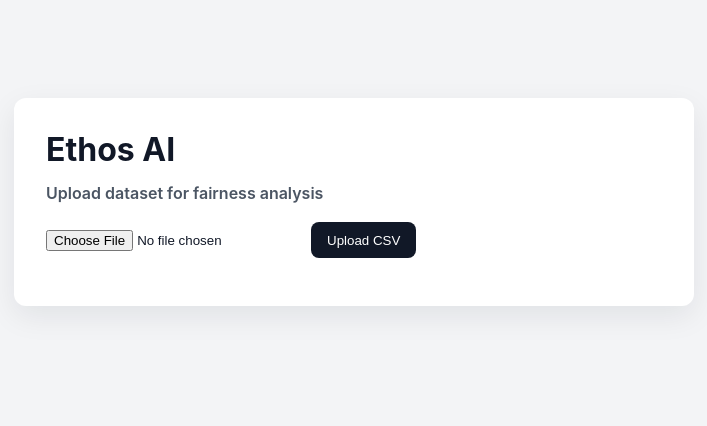
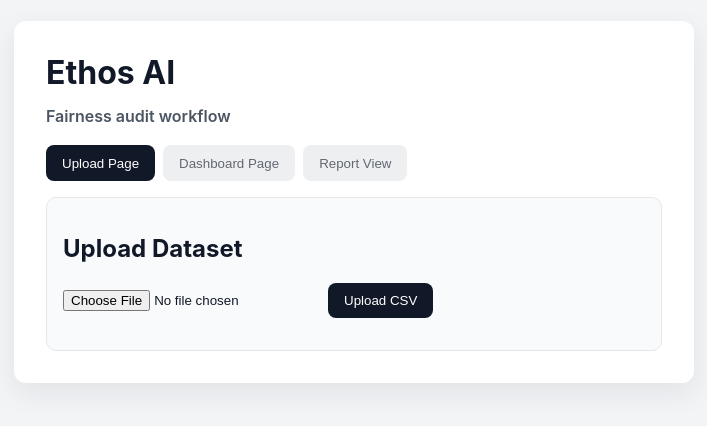
Before and after one commit to aadi-joshi/ethos, a React (Vite) app in the folder frontend/: page / in a window 1280 px wide. Shown: the part 198-624 px from the top of the page, without its empty margins (286-993 px from the left). Built offline with nearby package versions, Linux system fonts and the light colour scheme.

Commit message:
feat: complete frontend dashboard

```diff
--- a/frontend/src/App.jsx
+++ b/frontend/src/App.jsx
@@ -11,6 +11,9 @@
 } from "recharts";
 
 const API_BASE_URL = "http://127.0.0.1:8000";
+const VIEW_UPLOAD = "upload";
+const VIEW_DASHBOARD = "dashboard";
+const VIEW_REPORT = "report";
 
 function getBiasBadge(metricName, value) {
   if (metricName === "disparate_impact_ratio") {
@@ -33,9 +36,11 @@
 }
 
 function App() {
+  const [activeView, setActiveView] = useState(VIEW_UPLOAD);
   const [selectedFile, setSelectedFile] = useState(null);
   const [result, setResult] = useState(null);
   const [analysisResult, setAnalysisResult] = useState(null);
+  const [reportSnapshot, setReportSnapshot] = useState(null);
   const [errorMessage, setErrorMessage] = useState("");
   const [analysisError, setAnalysisError] = useState("");
   const [isLoading, setIsLoading] = useState(false);
@@ -57,6 +62,7 @@
     setSelectedFile(file);
     setResult(null);
     setAnalysisResult(null);
+    setReportSnapshot(null);
     setErrorMessage("");
     setAnalysisError("");
   };
@@ -95,6 +101,7 @@
       setTargetColumn(detectedColumns[0] ?? "");
       setSensitiveAttribute(detectedColumns[1] ?? detectedColumns[0] ?? "");
       setGroundTruthColumn("");
+      setActiveView(VIEW_DASHBOARD);
     } catch (error) {
       setErrorMessage(error.message);
     } finally {
@@ -133,6 +140,13 @@
       }
 
       setAnalysisResult(payload);
+      setReportSnapshot({
+        summary: {
+          risk_level: "pending",
+          generated_at: new Date().toISOString(),
+        },
+        metrics: payload,
+      });
     } catch (error) {
       setAnalysisError(error.message);
     } finally {
@@ -177,8 +191,37 @@
     <main className="page">
       <section className="card">
         <h1>Ethos AI</h1>
-        <p className="subtext">Upload dataset for fairness analysis</p>
+        <p className="subtext">Fairness audit workflow</p>
 
+        <nav className="top-nav">
+          <button
+            type="button"
+            className={activeView === VIEW_UPLOAD ? "tab tab-active" : "tab"}
+            onClick={() => setActiveView(VIEW_UPLOAD)}
+          >
+            Upload Page
+          </button>
+          <button
+            type="button"
+            className={activeView === VIEW_DASHBOARD ? "tab tab-active" : "tab"}
+            onClick={() => setActiveView(VIEW_DASHBOARD)}
+            disabled={!result}
+          >
+            Dashboard Page
+          </button>
+          <button
+            type="button"
+            className={activeView === VIEW_REPORT ? "tab tab-active" : "tab"}
+            onClick={() => setActiveView(VIEW_REPORT)}
+            disabled={!analysisResult}
+          >
+            Report View
+          </button>
+        </nav>
+
+        {activeView === VIEW_UPLOAD && (
+          <section className="panel">
+            <h2>Upload Dataset</h2>
             <form className="upload-form" onSubmit={onUpload}>
               <input type="file" accept=".csv" onChange={onFileChange} />
               <button type="submit" disabled={isLoading}>
@@ -189,6 +232,17 @@
             {errorMessage && <p className="error">{errorMessage}</p>}
 
             {result && (
+              <>
+                <p className="success-text">Dataset uploaded successfully.</p>
+                <button type="button" onClick={() => setActiveView(VIEW_DASHBOARD)}>
+                  Go to Dashboard
+                </button>
+              </>
+            )}
+          </section>
+        )}
+
+        {activeView === VIEW_DASHBOARD && result && (
           <section className="result">
             <h2>Dataset Summary</h2>
 
@@ -398,7 +452,31 @@
                     ))}
                   </ul>
                 )}
+
+                <button type="button" onClick={() => setActiveView(VIEW_REPORT)}>
+                  Open Report View
+                </button>
               </section>
+            )}
+          </section>
+        )}
+
+        {activeView === VIEW_REPORT && (
+          <section className="panel">
+            <h2>Report View</h2>
+            {!reportSnapshot ? (
+              <p>Run bias analysis from Dashboard to prepare report content.</p>
+            ) : (
+              <>
+                <p>
+                  Risk Level: <strong>{reportSnapshot.summary.risk_level}</strong>
+                </p>
+                <p>Generated At: {reportSnapshot.summary.generated_at}</p>
+                <p>
+                  Report is prepared from the latest analysis. Next step will connect this view
+                  to backend report, explanation, and recommendation APIs.
+                </p>
+              </>
             )}
           </section>
         )}
--- a/frontend/src/styles.css
+++ b/frontend/src/styles.css
@@ -68,6 +68,28 @@
 .error {
   color: #b91c1c;
   font-weight: 600;
+}
+
+.success-text {
+  color: #166534;
+  font-weight: 600;
+}
+
+.top-nav {
+  display: flex;
+  gap: 0.5rem;
+  flex-wrap: wrap;
+  margin-bottom: 1rem;
+}
+
+.tab {
+  background: #e5e7eb;
+  color: #111827;
+}
+
+.tab-active {
+  background: #111827;
+  color: #ffffff;
 }
 
 .result h2,
```
Lines whose indentation alone changed are shown as unchanged.
